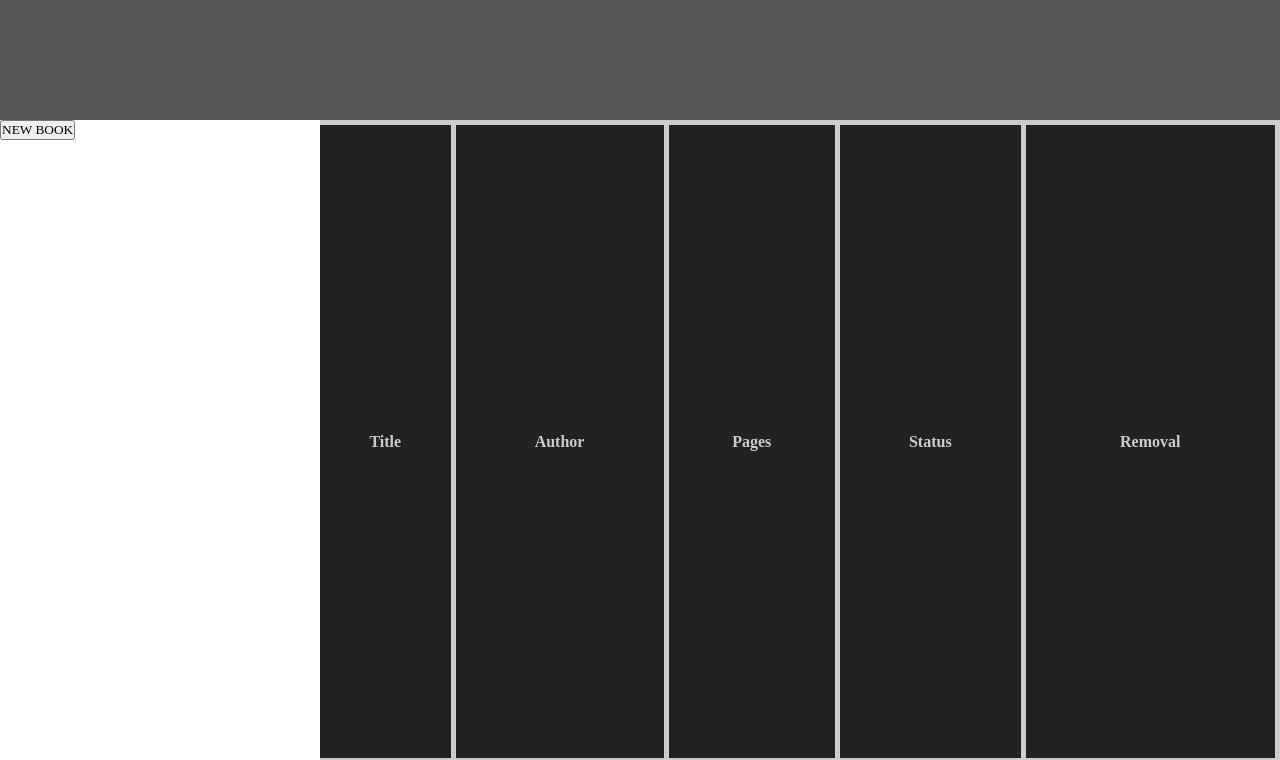
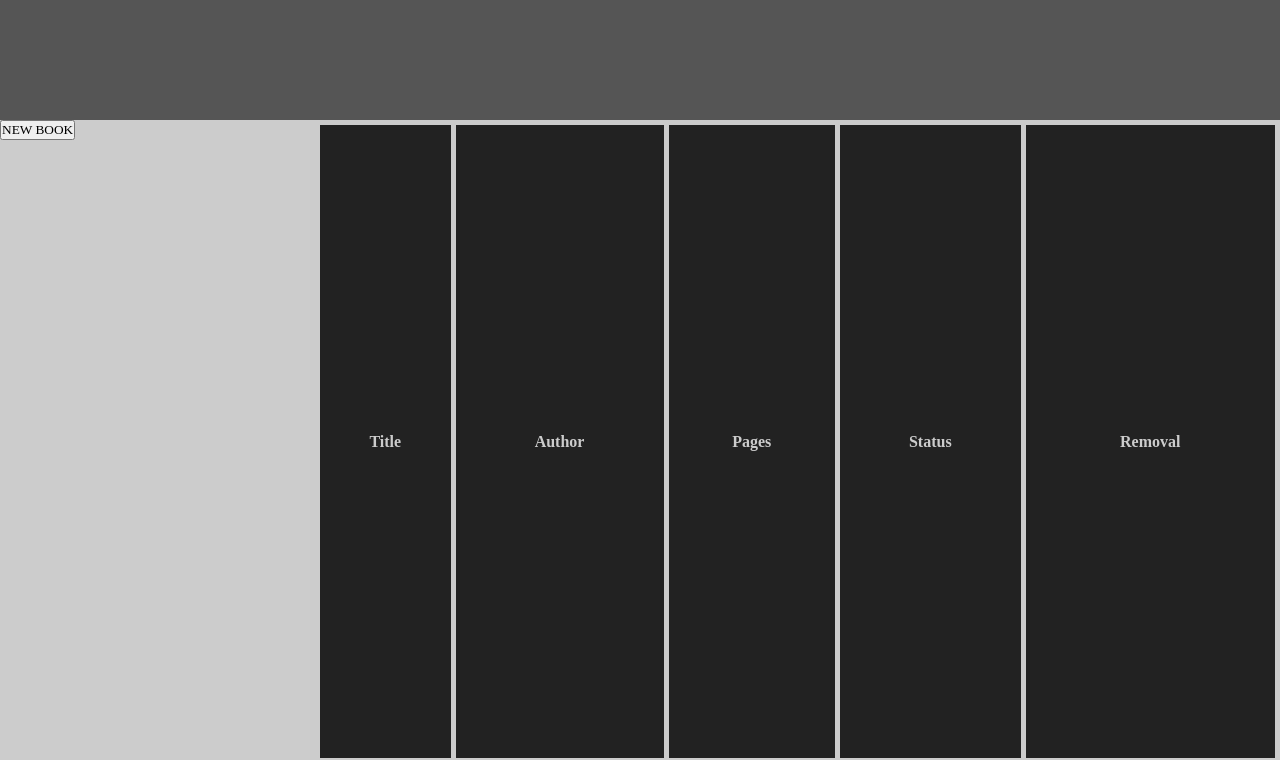
Before and after one commit to Royuin/library, a plain HTML site: page index.html in a window 1280 px wide. Shown: the part 40-800 px from the top of the page. Drawn offline with Linux system fonts and the light colour scheme.

Commit message:
made aside background color match th and tr border color

```diff
--- a/style.css
+++ b/style.css
@@ -9,6 +9,10 @@
   grid-template-columns: 1fr 3fr;
   grid-template-rows: 20% 1fr;
   height: 100vh;
+}
+
+aside {
+  background-color: #ccc;
 }
 
 header {
```
